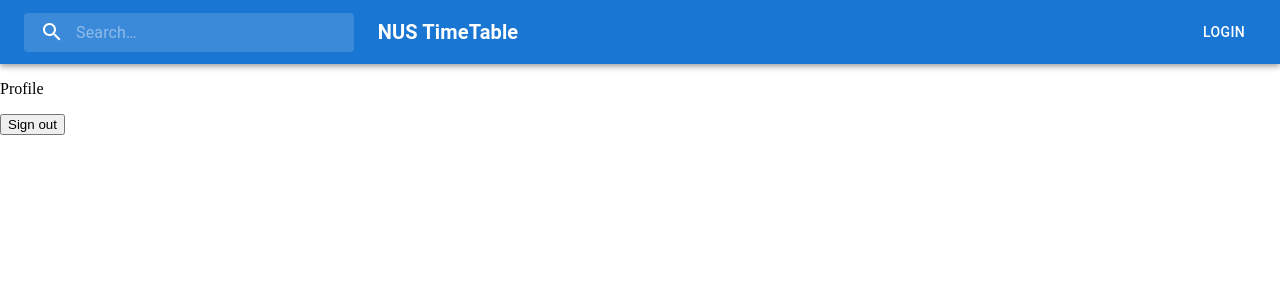
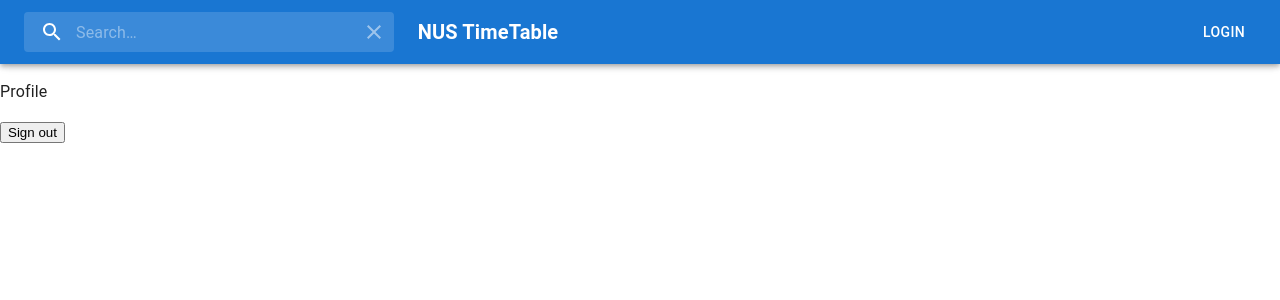
Before and after one commit to FizzingForWurf/NUSTimeTable, a React app: page /profile in a window 1280 px wide. Shown: the top 300 px of the page. Built offline with nearby package versions, Linux system fonts and the light colour scheme; no server answers.

Commit message:
Clean up overall app & remove unncessary elements

```diff
--- a/src/App.tsx
+++ b/src/App.tsx
@@ -19,10 +19,9 @@
   }, []);
 
   return (
-    <>
-      <Navbar />
+    <Navbar>
       <Paths />
       <Toaster position="bottom-center" />
-    </>
+    </Navbar>
   );
 }
--- a/src/Paths.tsx
+++ b/src/Paths.tsx
@@ -1,5 +1,5 @@
 import { Routes, Route } from 'react-router-dom';
-import Timetable from './views/Timetable';
+import Timetable from './views/timetable/Timetable';
 import Login from './views/Login';
 import Profile from './views/Profile';
 
--- a/src/views/Navbar.tsx
+++ b/src/views/Navbar.tsx
@@ -5,20 +5,39 @@
   AppBar,
   Box,
   Button,
+  CssBaseline,
   IconButton,
   Toolbar,
   Typography,
   alpha,
 } from '@mui/material';
-import { AccountCircle, Search } from '@mui/icons-material';
+import { AccountCircle, Search, Close } from '@mui/icons-material';
 import SearchBar, { SearchIconWrapper, StyledInputBase } from './SearchBar';
+import { ReactNode } from 'react';
 
-const Navbar = () => {
+const Navbar = ({ children }: { children: ReactNode }) => {
   const navigate = useNavigate();
   const curUser = useSelector((state: RootState) => state.user.user);
 
   return (
-    <AppBar position="static">
+    <Box
+      sx={{
+        display: 'flex',
+        flexDirection: 'column',
+        alignItems: 'start',
+        overflow: 'hidden', // Remove horizontal scroll bar
+      }}
+    >
+      <CssBaseline />
+      <AppBar
+        position="fixed"
+        sx={{
+          zIndex: (theme) => theme.zIndex.drawer + 1,
+          minHeight: 64,
+          display: 'flex',
+          justifyContent: 'center',
+        }}
+      >
         <Toolbar>
           <SearchBar>
             <SearchIconWrapper>
@@ -28,6 +47,9 @@
               placeholder="Search…"
               inputProps={{ 'aria-label': 'search' }}
             />
+            <IconButton>
+              <Close sx={{ color: 'white', opacity: 0.5 }} />
+            </IconButton>
           </SearchBar>
           <Typography
             variant="h6"
@@ -48,11 +70,13 @@
           </Typography>
 
           <Box sx={{ flexGrow: 1 }} />
+
           {!curUser && (
             <Button color="inherit" onClick={() => navigate('login')}>
               Login
             </Button>
           )}
+
           {curUser && (
             <div>
               <IconButton
@@ -71,6 +95,9 @@
           )}
         </Toolbar>
       </AppBar>
+      <Toolbar />
+      {children}
+    </Box>
   );
 };
 
--- a/src/views/SearchBar.tsx
+++ b/src/views/SearchBar.tsx
@@ -3,6 +3,8 @@
 
 const SearchBar = styled('div')(({ theme }) => ({
   position: 'relative',
+  display: 'flex',
+  justifyContent: 'space-between',
   borderRadius: theme.shape.borderRadius,
   backgroundColor: alpha(theme.palette.common.white, 0.15),
   '&:hover': {
@@ -12,7 +14,6 @@
   marginLeft: 0,
   width: '100%',
   [theme.breakpoints.up('sm')]: {
-    marginLeft: theme.spacing(0),
     width: 'auto',
   },
 }));
@@ -29,12 +30,12 @@
 
 export const StyledInputBase = styled(InputBase)(({ theme }) => ({
   color: 'inherit',
+  flexGrow: 1,
   '& .MuiInputBase-input': {
     padding: theme.spacing(1, 1, 1, 0),
     // vertical padding + font size from searchIcon
     paddingLeft: `calc(1em + ${theme.spacing(4.5)})`,
     transition: theme.transitions.create('width'),
-    width: '100%',
     [theme.breakpoints.up('md')]: {
       width: '30ch',
     },
```
Also changed, not shown: src/Counter.tsx (deleted, +0 -11 lines). Lines whose indentation alone changed are shown as unchanged.
